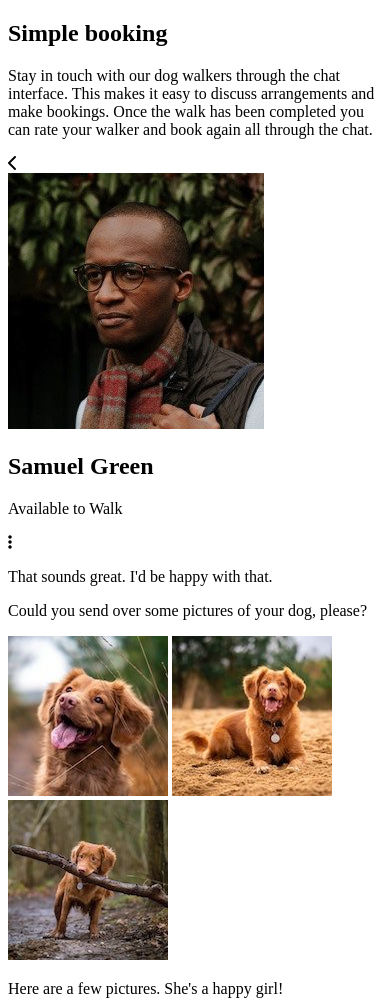
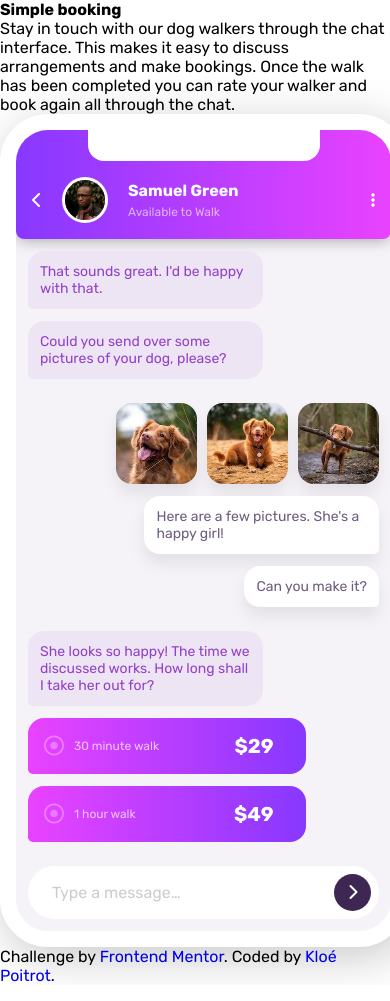
Before and after one commit to KloePoitrot/Chat-app-CSS-illustration, a plain HTML site: page index.html in a window 390 px wide. Shown: the top 1001 px of the page. Drawn offline with Linux system fonts and the light colour scheme.

Commit message:
Add phone CSS

```diff
--- /dev/null
+++ b/css/phone.css
@@ -0,0 +1,221 @@
+aside{
+    border:1rem solid #fff;
+    box-shadow:5px 10px 3rem #00000038;
+    border-radius: 3rem;
+    background: hsl(270, 20%, 96%);
+    overflow: hidden;
+    max-width: 375px;
+    min-width: 375px;
+}
+aside img{
+    border-radius: 1rem;
+}
+
+
+
+
+
+
+
+/*
+=========
+==========================
+Heading
+==========================
+=========
+*/
+.phoneHeading{
+    border-radius:0 0 .5rem .5rem;
+    box-shadow:0 0 1rem #00000060;
+    background: hsl(264, 100%, 61%);
+    background: linear-gradient(90deg, hsl(264, 100%, 61%) 0%, hsl(293, 100%, 63%) 100%);
+}
+
+
+/* white phone thingy */
+.phoneHeading .phoneDesign{
+    height:15px;
+    width:200px;
+    margin:0 auto 1rem auto;
+    border-radius:0 0 1rem 1rem;
+    background:#fff;
+}
+
+
+/* User header */
+.phoneHeading > div{
+    color:#fff;
+    border-radius:0 0 .5rem .5rem;
+    display:flex;
+    justify-content: space-between;
+    align-items: center;
+    gap:20px;
+    padding: 0rem 1rem 1rem 1rem;
+}
+
+.phoneHeading > div > div{
+    flex:1;
+    display: flex;
+    gap:20px;
+}
+
+
+/* image */
+.phoneHeading img {
+    width:40px;
+    height:40px;
+    border-radius:3rem;
+    border:.2rem solid #fff;
+}
+
+
+/* Name and availability */
+.phoneHeading h2{
+    font-size: 16px;
+    font-weight: 700;
+}
+.phoneHeading p{
+    font-size: 12px;
+    font-weight: 400;
+    opacity: 0.6;
+}
+.phoneHeading > div > div > div{
+    display: flex;
+    flex-direction: column;
+    justify-content: center;
+    gap:5px
+}
+
+
+
+
+
+
+
+/*
+=========
+==========================
+Content
+==========================
+=========
+*/
+.chat{
+    padding:.75rem;
+}
+
+
+/* Chat bubble format */
+.leftChat, .rightChat{
+    margin-bottom:.75rem;
+    display: flex;
+    flex-direction: column;
+}
+.rightChat{
+    align-items: end;
+}
+
+.bubbleFormat{
+    display:inline-flex;
+    border-radius: 1rem;
+    margin-bottom: .75rem;
+    font-size:14px;
+}
+.bubbleImages{
+    display: grid;
+    grid-template-columns: repeat(3,1fr);
+    gap:10px;
+    margin-bottom: .75rem;
+    max-width:75%!important;
+}
+.bubbleImages img{
+    box-shadow:0 10px 1rem #00000013;
+    width:100%;
+}
+
+
+/* Left chat */
+.leftChat .bubbleFormat{
+    background: #EDE5F4;
+    color:hsl(276, 55%, 52%);
+    padding:.75rem;
+    border-radius:1rem 1rem 1rem .3rem;
+    max-width:60%;
+}
+
+
+/* right chat */
+.rightChat .bubbleFormat{
+    background: #fff;
+    color:hsl(271, 15%, 43%);
+    padding:.75rem;
+    border-radius:1rem 1rem .3rem 1rem;
+    box-shadow:0 10px 1rem #00000013;
+    justify-items: end;
+    max-width:60%;
+}
+
+
+/* prices */
+.priceChoice{
+    color: #fff!important;
+    background: hsl(264, 100%, 61%);
+    background: linear-gradient(-90deg, hsl(264, 100%, 61%) 0%, hsl(293, 100%, 63%) 100%)!important;
+    padding:1rem;
+    margin-bottom: .75rem;
+    border-radius:1rem 1rem 1rem .3rem;
+    display: flex;
+    gap:10px;
+    max-width:70%!important;
+    align-items: center;
+}
+
+.priceChoice :nth-child(1){
+    font-size:20px;
+    opacity: 0.3;
+}
+.priceChoice :nth-child(2){
+    font-size:12px;
+    opacity: 0.7;
+    flex:1;
+}
+.priceChoice :nth-child(3){
+    font-size:20px;
+    font-weight: 700;
+    padding-right:1rem;
+}
+
+
+
+
+
+
+
+/*
+=========
+==========================
+Send message
+==========================
+=========
+*/
+.sendMessage {
+    background:#fff;
+    color: #000;
+    padding:.5rem;
+    display: flex;
+    justify-content: space-between;
+    align-items: center;
+    border-radius: 10rem;
+}
+
+.sendMessage p{
+    opacity: 0.2;
+    padding:0 1rem;
+}
+
+.sendMessage i{
+    border-radius: 10rem;
+    color: #fff;
+    background: hsl(271, 36%, 24%);
+    font-weight: 700;
+    padding: 0.65rem .85rem;
+}
--- a/css/style.css
+++ b/css/style.css
@@ -0,0 +1,9 @@
+@import url('https://fonts.googleapis.com/css2?family=Rubik:wght@400;500;700&display=swap');
+@import url('phone.css');
+
+*{
+    margin:0;
+    text-decoration: none;
+    font-size: 16px;
+    font-family: 'Rubik', sans-serif;
+}
--- a/index.html
+++ b/index.html
@@ -10,6 +10,7 @@
 </head>
 <body>
 
+  <main>
     <article>
       <h1>Simple booking</h1>
       <p>Stay in touch with our dog walkers through the chat interface. This makes it easy to
@@ -18,7 +19,9 @@
     </article>
 
     <aside>
-    <article>
+      <article class="phoneHeading">
+        <div class="phoneDesign"></div>
+        <div>
           <i class="fas fa-chevron-left"></i>
           <div>
             <img src="img/avatar.jpg" alt="Samuel Green's profile picture">
@@ -28,34 +31,35 @@
             </div>
           </div>
           <i class="fas fa-ellipsis-v"></i>
+        </div>
       </article>
 
-    <div>
-      <article>
-        <p>That sounds great. I'd be happy with that.</p>
-        <p>Could you send over some pictures of your dog, please?</p>
+      <div class="chat">
+        <article  class="leftChat">
+          <p class="bubbleFormat">That sounds great. I'd be happy with that.</p>
+          <p class="bubbleFormat">Could you send over some pictures of your dog, please?</p>
         </article>
 
-      <article>
-        <div>
+        <article class="rightChat">
+          <div class="bubbleImages">
             <img src="img/dog-image-1.jpg" alt="Dog pucture 1">
             <img src="img/dog-image-2.jpg" alt="Dog pucture 2">
             <img src="img/dog-image-3.jpg" alt="Dog pucture 3">
           </div>
-        <p>Here are a few pictures. She's a happy girl!</p>
-        <p>Can you make it?</p>
+          <p class="bubbleFormat">Here are a few pictures. She's a happy girl!</p>
+          <p class="bubbleFormat">Can you make it?</p>
         </article>
 
-      <article>
-        <p>She looks so happy! The time we discussed works. How long shall I take her out for?</p>
+        <article class="leftChat">
+          <p class="bubbleFormat">She looks so happy! The time we discussed works. How long shall I take her out for?</p>
 
-        <div>
+          <div class="priceChoice">
             <i class="fa-regular fa-circle-dot"></i>
             <p>30 minute walk</p>
             <p>$29</p>
           </div>
 
-        <div>
+          <div class="priceChoice">
             <i class="fa-regular fa-circle-dot"></i>
             <p>1 hour walk</p>
             <p>$49</p>
@@ -63,12 +67,13 @@
         </article>
 
 
-      <article>
+        <article class="sendMessage">
           <p>Type a message…</p>
           <i class="fas fa-chevron-right"></i>
         </article>
       </div>
     </aside>
+  </main>
 
   <div class="attribution">
     Challenge by <a href="https://www.frontendmentor.io?ref=challenge" target="_blank">Frontend Mentor</a>.
```
Also changed, not shown: css/background.css (added). Lines whose indentation alone changed are shown as unchanged.
